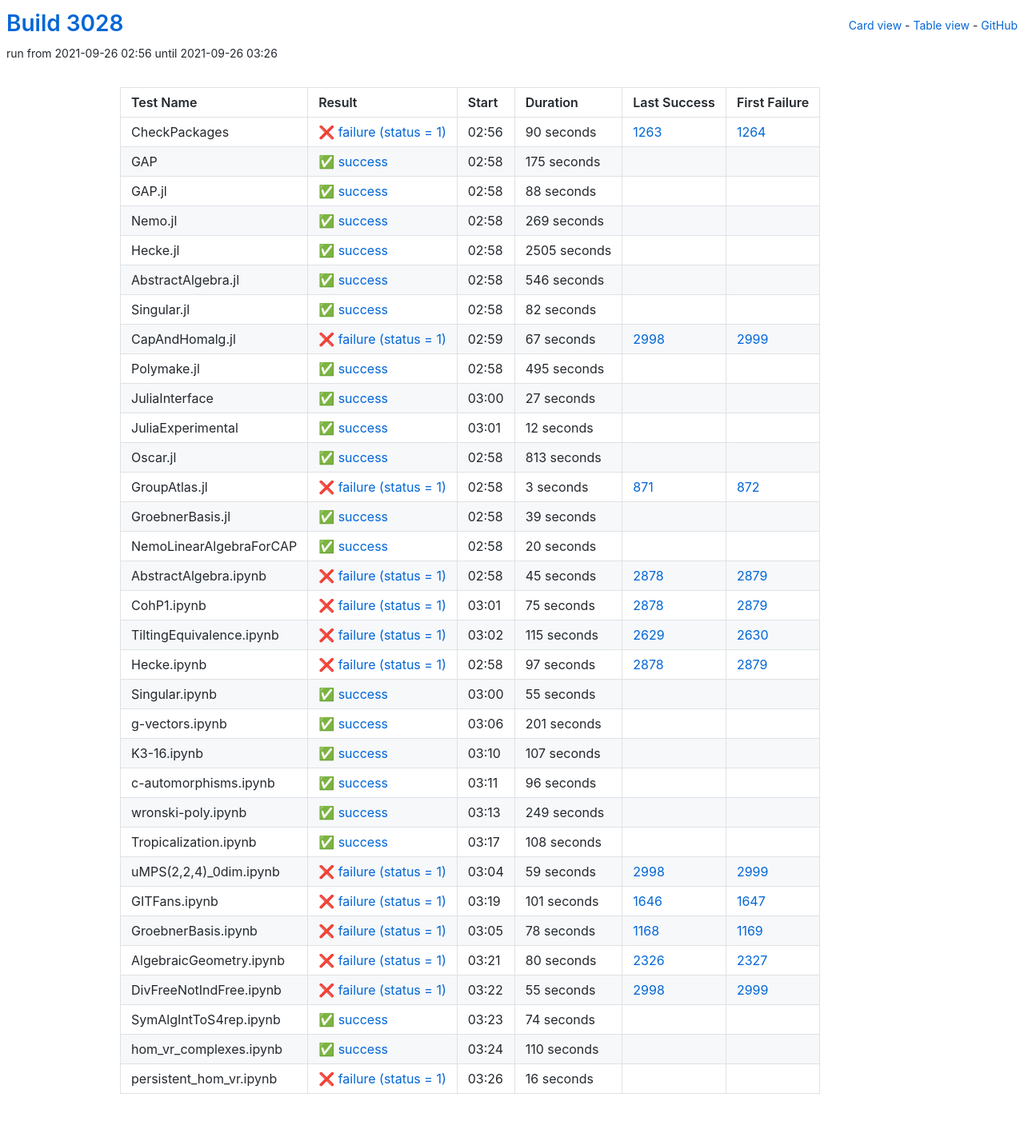
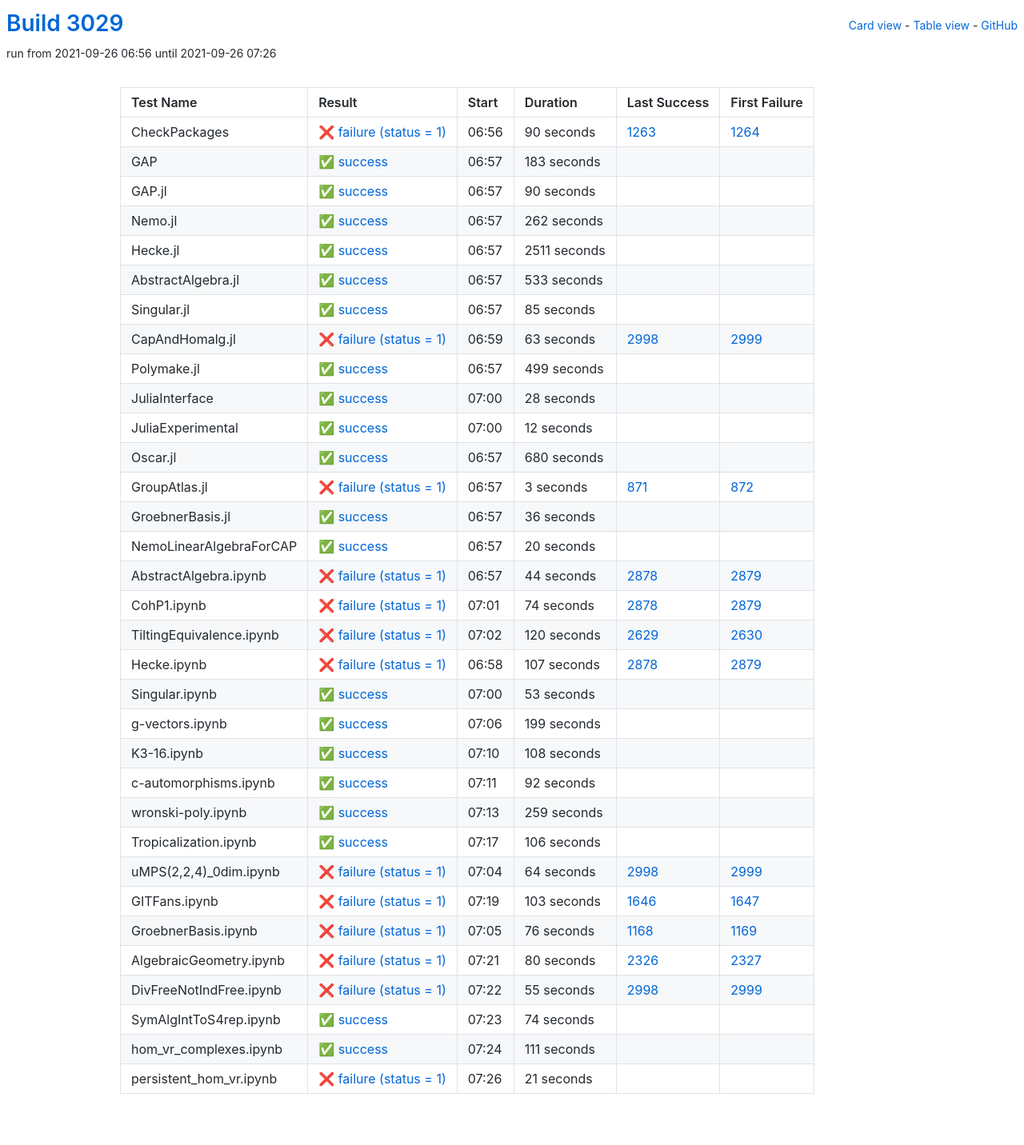
Before and after one commit to oscar-system/oscar-ci-status-stable, a Jekyll site: the page built from table.html, in a window 1280 px wide. Shown: the whole page at 80% size. Built offline with Jekyll 4.4.1, drawn with Linux system fonts in a browser that asks for light colours.

Commit message:
Build #3029

```diff
--- a/_data/ci.yml
+++ b/_data/ci.yml
@@ -1,6 +1,6 @@
 ---
-build: 3028
-build_url: https://oscarci.mathematik.uni-kl.de/job/oscar-stable/3028/
+build: 3029
+build_url: https://oscarci.mathematik.uni-kl.de/job/oscar-stable/3029/
 job: oscar-stable
 organization: oscar-system
 repo: oscar-ci-status-stable
@@ -8,8 +8,8 @@ repourl: https://github.com/oscar-system/oscar-ci-status-stable
 tests:
 - name: CheckPackages
   id: checkpackages
-  log: https://oscarci.mathematik.uni-kl.de/job/oscar-stable/3028/artifact/logs/build-3028/CheckPackages.log
-  start: 2021-09-26 02:56
+  log: https://oscarci.mathematik.uni-kl.de/job/oscar-stable/3029/artifact/logs/build-3029/CheckPackages.log
+  start: 2021-09-26 06:56
   success: false
   exitcode: 1
   status: failure
@@ -20,116 +20,116 @@ tests:
   first_failure_url: https://oscarci.mathematik.uni-kl.de/job/oscar-stable/1264/
 - name: GAP
   id: gap
-  log: https://oscarci.mathematik.uni-kl.de/job/oscar-stable/3028/artifact/logs/build-3028/GAP.log
-  start: 2021-09-26 02:58
+  log: https://oscarci.mathematik.uni-kl.de/job/oscar-stable/3029/artifact/logs/build-3029/GAP.log
+  start: 2021-09-26 06:57
   success: true
   exitcode: 0
   status: success
-  duration: 175
+  duration: 183
   last_success: false
   last_success_url:
   first_failure: false
   first_failure_url:
 - name: GAP.jl
   id: gap-jl
-  log: https://oscarci.mathematik.uni-kl.de/job/oscar-stable/3028/artifact/logs/build-3028/GAP.jl.log
-  start: 2021-09-26 02:58
+  log: https://oscarci.mathematik.uni-kl.de/job/oscar-stable/3029/artifact/logs/build-3029/GAP.jl.log
+  start: 2021-09-26 06:57
   success: true
   exitcode: 0
   status: success
-  duration: 88
+  duration: 90
   last_success: false
   last_success_url:
   first_failure: false
   first_failure_url:
 - name: Nemo.jl
   id: nemo-jl
-  log: https://oscarci.mathematik.uni-kl.de/job/oscar-stable/3028/artifact/logs/build-3028/Nemo.jl.log
-  start: 2021-09-26 02:58
+  log: https://oscarci.mathematik.uni-kl.de/job/oscar-stable/3029/artifact/logs/build-3029/Nemo.jl.log
+  start: 2021-09-26 06:57
   success: true
   exitcode: 0
   status: success
-  duration: 269
+  duration: 262
   last_success: false
   last_success_url:
   first_failure: false
   first_failure_url:
 - name: Hecke.jl
   id: hecke-jl
-  log: https://oscarci.mathematik.uni-kl.de/job/oscar-stable/3028/artifact/logs/build-3028/Hecke.jl.log
-  start: 2021-09-26 02:58
+  log: https://oscarci.mathematik.uni-kl.de/job/oscar-stable/3029/artifact/logs/build-3029/Hecke.jl.log
+  start: 2021-09-26 06:57
   success: true
   exitcode: 0
   status: success
-  duration: 2505
+  duration: 2511
   last_success: false
   last_success_url:
   first_failure: false
   first_failure_url:
 - name: AbstractAlgebra.jl
   id: abstractalgebra-jl
-  log: https://oscarci.mathematik.uni-kl.de/job/oscar-stable/3028/artifact/logs/build-3028/AbstractAlgebra.jl.log
-  start: 2021-09-26 02:58
+  log: https://oscarci.mathematik.uni-kl.de/job/oscar-stable/3029/artifact/logs/build-3029/AbstractAlgebra.jl.log
+  start: 2021-09-26 06:57
   success: true
   exitcode: 0
   status: success
-  duration: 546
+  duration: 533
   last_success: false
   last_success_url:
   first_failure: false
   first_failure_url:
 - name: Singular.jl
   id: singular-jl
-  log: https://oscarci.mathematik.uni-kl.de/job/oscar-stable/3028/artifact/logs/build-3028/Singular.jl.log
-  start: 2021-09-26 02:58
+  log: https://oscarci.mathematik.uni-kl.de/job/oscar-stable/3029/artifact/logs/build-3029/Singular.jl.log
+  start: 2021-09-26 06:57
   success: true
   exitcode: 0
   status: success
-  duration: 82
+  duration: 85
   last_success: false
   last_success_url:
   first_failure: false
   first_failure_url:
 - name: CapAndHomalg.jl
   id: capandhomalg-jl
-  log: https://oscarci.mathematik.uni-kl.de/job/oscar-stable/3028/artifact/logs/build-3028/CapAndHomalg.jl.log
-  start: 2021-09-26 02:59
+  log: https://oscarci.mathematik.uni-kl.de/job/oscar-stable/3029/artifact/logs/build-3029/CapAndHomalg.jl.log
+  start: 2021-09-26 06:59
   success: false
   exitcode: 1
   status: failure
-  duration: 67
+  duration: 63
   last_success: 2998
   last_success_url: https://oscarci.mathematik.uni-kl.de/job/oscar-stable/2998/
   first_failure: 2999
   first_failure_url: https://oscarci.mathematik.uni-kl.de/job/oscar-stable/2999/
 - name: Polymake.jl
   id: polymake-jl
-  log: https://oscarci.mathematik.uni-kl.de/job/oscar-stable/3028/artifact/logs/build-3028/Polymake.jl.log
-  start: 2021-09-26 02:58
+  log: https://oscarci.mathematik.uni-kl.de/job/oscar-stable/3029/artifact/logs/build-3029/Polymake.jl.log
+  start: 2021-09-26 06:57
   success: true
   exitcode: 0
   status: success
-  duration: 495
+  duration: 499
   last_success: false
   last_success_url:
   first_failure: false
   first_failure_url:
 - name: JuliaInterface
   id: juliainterface
-  log: https://oscarci.mathematik.uni-kl.de/job/oscar-stable/3028/artifact/logs/build-3028/JuliaInterface.log
-  start: 2021-09-26 03:00
+  log: https://oscarci.mathematik.uni-kl.de/job/oscar-stable/3029/artifact/logs/build-3029/JuliaInterface.log
+  start: 2021-09-26 07:00
   success: true
   exitcode: 0
   status: success
-  duration: 27
+  duration: 28
   last_success: false
   last_success_url:
   first_failure: false
   first_failure_url:
 - name: JuliaExperimental
   id: juliaexperimental
-  log: https://oscarci.mathematik.uni-kl.de/job/oscar-stable/3028/artifact/logs/build-3028/JuliaExperimental.log
-  start: 2021-09-26 03:01
+  log: https://oscarci.mathematik.uni-kl.de/job/oscar-stable/3029/artifact/logs/build-3029/JuliaExperimental.log
+  start: 2021-09-26 07:00
   success: true
   exitcode: 0
   status: success
@@ -140,20 +140,20 @@ tests:
   first_failure_url:
 - name: Oscar.jl
   id: oscar-jl
-  log: https://oscarci.mathematik.uni-kl.de/job/oscar-stable/3028/artifact/logs/build-3028/Oscar.jl.log
-  start: 2021-09-26 02:58
+  log: https://oscarci.mathematik.uni-kl.de/job/oscar-stable/3029/artifact/logs/build-3029/Oscar.jl.log
+  start: 2021-09-26 06:57
   success: true
   exitcode: 0
   status: success
-  duration: 813
+  duration: 680
   last_success: false
   last_success_url:
   first_failure: false
   first_failure_url:
 - name: GroupAtlas.jl
   id: groupatlas-jl
-  log: https://oscarci.mathematik.uni-kl.de/job/oscar-stable/3028/artifact/logs/build-3028/GroupAtlas.jl.log
-  start: 2021-09-26 02:58
+  log: https://oscarci.mathematik.uni-kl.de/job/oscar-stable/3029/artifact/logs/build-3029/GroupAtlas.jl.log
+  start: 2021-09-26 06:57
   success: false
   exitcode: 1
   status: failure
@@ -164,20 +164,20 @@ tests:
   first_failure_url: https://oscarci.mathematik.uni-kl.de/job/oscar-stable/872/
 - name: GroebnerBasis.jl
   id: groebnerbasis-jl
-  log: https://oscarci.mathematik.uni-kl.de/job/oscar-stable/3028/artifact/logs/build-3028/GroebnerBasis.jl.log
-  start: 2021-09-26 02:58
+  log: https://oscarci.mathematik.uni-kl.de/job/oscar-stable/3029/artifact/logs/build-3029/GroebnerBasis.jl.log
+  start: 2021-09-26 06:57
   success: true
   exitcode: 0
   status: success
-  duration: 39
+  duration: 36
   last_success: false
   last_success_url:
   first_failure: false
   first_failure_url:
 - name: NemoLinearAlgebraForCAP
   id: nemolinearalgebraforcap
-  log: https://oscarci.mathematik.uni-kl.de/job/oscar-stable/3028/artifact/logs/build-3028/NemoLinearAlgebraForCAP.log
-  start: 2021-09-26 02:58
+  log: https://oscarci.mathematik.uni-kl.de/job/oscar-stable/3029/artifact/logs/build-3029/NemoLinearAlgebraForCAP.log
+  start: 2021-09-26 06:57
   success: true
   exitcode: 0
   status: success
@@ -188,116 +188,80 @@ tests:
   first_failure_url:
 - name: AbstractAlgebra.ipynb
   id: abstractalgebra-ipynb
-  log: https://oscarci.mathematik.uni-kl.de/job/oscar-stable/3028/artifact/logs/build-3028/AbstractAlgebra.ipynb.log
-  start: 2021-09-26 02:58
+  log: https://oscarci.mathematik.uni-kl.de/job/oscar-stable/3029/artifact/logs/build-3029/AbstractAlgebra.ipynb.log
+  start: 2021-09-26 06:57
   success: false
   exitcode: 1
   status: failure
-  duration: 45
+  duration: 44
   last_success: 2878
   last_success_url: https://oscarci.mathematik.uni-kl.de/job/oscar-stable/2878/
   first_failure: 2879
   first_failure_url: https://oscarci.mathematik.uni-kl.de/job/oscar-stable/2879/
 - name: CohP1.ipynb
   id: cohp1-ipynb
-  log: https://oscarci.mathematik.uni-kl.de/job/oscar-stable/3028/artifact/logs/build-3028/CohP1.ipynb.log
-  start: 2021-09-26 03:01
+  log: https://oscarci.mathematik.uni-kl.de/job/oscar-stable/3029/artifact/logs/build-3029/CohP1.ipynb.log
+  start: 2021-09-26 07:01
   success: false
   exitcode: 1
   status: failure
-  duration: 75
+  duration: 74
   last_success: 2878
   last_success_url: https://oscarci.mathematik.uni-kl.de/job/oscar-stable/2878/
   first_failure: 2879
   first_failure_url: https://oscarci.mathematik.uni-kl.de/job/oscar-stable/2879/
 - name: TiltingEquivalence.ipynb
   id: tiltingequivalence-ipynb
-  log: https://oscarci.mathematik.uni-kl.de/job/oscar-stable/3028/artifact/logs/build-3028/TiltingEquivalence.ipynb.log
-  start: 2021-09-26 03:02
+  log: https://oscarci.mathematik.uni-kl.de/job/oscar-stable/3029/artifact/logs/build-3029/TiltingEquivalence.ipynb.log
+  start: 2021-09-26 07:02
   success: false
   exitcode: 1
   status: failure
-  duration: 115
+  duration: 120
   last_success: 2629
   last_success_url: https://oscarci.mathematik.uni-kl.de/job/oscar-stable/2629/
   first_failure: 2630
   first_failure_url: https://oscarci.mathematik.uni-kl.de/job/oscar-stable/2630/
 - name: Hecke.ipynb
   id: hecke-ipynb
-  log: https://oscarci.mathematik.uni-kl.de/job/oscar-stable/3028/artifact/logs/build-3028/Hecke.ipynb.log
-  start: 2021-09-26 02:58
+  log: https://oscarci.mathematik.uni-kl.de/job/oscar-stable/3029/artifact/logs/build-3029/Hecke.ipynb.log
+  start: 2021-09-26 06:58
   success: false
   exitcode: 1
   status: failure
-  duration: 97
+  duration: 107
   last_success: 2878
   last_success_url: https://oscarci.mathematik.uni-kl.de/job/oscar-stable/2878/
   first_failure: 2879
   first_failure_url: https://oscarci.mathematik.uni-kl.de/job/oscar-stable/2879/
 - name: Singular.ipynb
   id: singular-ipynb
-  log: https://oscarci.mathematik.uni-kl.de/job/oscar-stable/3028/artifact/logs/build-3028/Singular.ipynb.log
-  start: 2021-09-26 03:00
+  log: https://oscarci.mathematik.uni-kl.de/job/oscar-stable/3029/artifact/logs/build-3029/Singular.ipynb.log
+  start: 2021-09-26 07:00
   success: true
   exitcode: 0
   status: success
-  duration: 55
+  duration: 53
   last_success: false
   last_success_url:
   first_failure: false
   first_failure_url:
 - name: g-vectors.ipynb
   id: g-vectors-ipynb
-  log: https://oscarci.mathematik.uni-kl.de/job/oscar-stable/3028/artifact/logs/build-3028/g-vectors.ipynb.log
-  start: 2021-09-26 03:06
+  log: https://oscarci.mathematik.uni-kl.de/job/oscar-stable/3029/artifact/logs/build-3029/g-vectors.ipynb.log
+  start: 2021-09-26 07:06
   success: true
   exitcode: 0
   status: success
-  duration: 201
+  duration: 199
   last_success: false
   last_success_url:
   first_failure: false
   first_failure_url:
 - name: K3-16.ipynb
   id: k3-16-ipynb
-  log: https://oscarci.mathematik.uni-kl.de/job/oscar-stable/3028/artifact/logs/build-3028/K3-16.ipynb.log
-  start: 2021-09-26 03:10
-  success: true
-  exitcode: 0
-  status: success
-  duration: 107
-  last_success: false
-  last_success_url:
-  first_failure: false
-  first_failure_url:
-- name: c-automorphisms.ipynb
-  id: c-automorphisms-ipynb
-  log: https://oscarci.mathematik.uni-kl.de/job/oscar-stable/3028/artifact/logs/build-3028/c-automorphisms.ipynb.log
-  start: 2021-09-26 03:11
-  success: true
-  exitcode: 0
-  status: success
-  duration: 96
-  last_success: false
-  last_success_url:
-  first_failure: false
-  first_failure_url:
-- name: wronski-poly.ipynb
-  id: wronski-poly-ipynb
-  log: https://oscarci.mathematik.uni-kl.de/job/oscar-stable/3028/artifact/logs/build-3028/wronski-poly.ipynb.log
-  start: 2021-09-26 03:13
-  success: true
-  exitcode: 0
-  status: success
-  duration: 249
-  last_success: false
-  last_success_url:
-  first_failure: false
-  first_failure_url:
-- name: Tropicalization.ipynb
-  id: tropicalization-ipynb
-  log: https://oscarci.mathematik.uni-kl.de/job/oscar-stable/3028/artifact/logs/build-3028/Tropicalization.ipynb.log
-  start: 2021-09-26 03:17
+  log: https://oscarci.mathematik.uni-kl.de/job/oscar-stable/3029/artifact/logs/build-3029/K3-16.ipynb.log
+  start: 2021-09-26 07:10
   success: true
   exitcode: 0
   status: success
@@ -306,46 +270,82 @@ tests:
   last_success_url:
   first_failure: false
   first_failure_url:
+- name: c-automorphisms.ipynb
+  id: c-automorphisms-ipynb
+  log: https://oscarci.mathematik.uni-kl.de/job/oscar-stable/3029/artifact/logs/build-3029/c-automorphisms.ipynb.log
+  start: 2021-09-26 07:11
+  success: true
+  exitcode: 0
+  status: success
+  duration: 92
+  last_success: false
+  last_success_url:
+  first_failure: false
+  first_failure_url:
+- name: wronski-poly.ipynb
+  id: wronski-poly-ipynb
+  log: https://oscarci.mathematik.uni-kl.de/job/oscar-stable/3029/artifact/logs/build-3029/wronski-poly.ipynb.log
+  start: 2021-09-26 07:13
+  success: true
+  exitcode: 0
+  status: success
+  duration: 259
+  last_success: false
+  last_success_url:
+  first_failure: false
+  first_failure_url:
+- name: Tropicalization.ipynb
+  id: tropicalization-ipynb
+  log: https://oscarci.mathematik.uni-kl.de/job/oscar-stable/3029/artifact/logs/build-3029/Tropicalization.ipynb.log
+  start: 2021-09-26 07:17
+  success: true
+  exitcode: 0
+  status: success
+  duration: 106
+  last_success: false
+  last_success_url:
+  first_failure: false
+  first_failure_url:
 - name: uMPS(2,2,4)_0dim.ipynb
   id: umps-2-2-4-0dim-ipynb
-  log: https://oscarci.mathematik.uni-kl.de/job/oscar-stable/3028/artifact/logs/build-3028/uMPS-2-2-4-_0dim.ipynb.log
-  start: 2021-09-26 03:04
+  log: https://oscarci.mathematik.uni-kl.de/job/oscar-stable/3029/artifact/logs/build-3029/uMPS-2-2-4-_0dim.ipynb.log
+  start: 2021-09-26 07:04
   success: false
   exitcode: 1
   status: failure
-  duration: 59
+  duration: 64
   last_success: 2998
   last_success_url: https://oscarci.mathematik.uni-kl.de/job/oscar-stable/2998/
   first_failure: 2999
   first_failure_url: https://oscarci.mathematik.uni-kl.de/job/oscar-stable/2999/
 - name: GITFans.ipynb
   id: gitfans-ipynb
-  log: https://oscarci.mathematik.uni-kl.de/job/oscar-stable/3028/artifact/logs/build-3028/GITFans.ipynb.log
-  start: 2021-09-26 03:19
+  log: https://oscarci.mathematik.uni-kl.de/job/oscar-stable/3029/artifact/logs/build-3029/GITFans.ipynb.log
+  start: 2021-09-26 07:19
   success: false
   exitcode: 1
   status: failure
-  duration: 101
+  duration: 103
   last_success: 1646
   last_success_url: https://oscarci.mathematik.uni-kl.de/job/oscar-stable/1646/
   first_failure: 1647
   first_failure_url: https://oscarci.mathematik.uni-kl.de/job/oscar-stable/1647/
 - name: GroebnerBasis.ipynb
   id: groebnerbasis-ipynb
-  log: https://oscarci.mathematik.uni-kl.de/job/oscar-stable/3028/artifact/logs/build-3028/GroebnerBasis.ipynb.log
-  start: 2021-09-26 03:05
+  log: https://oscarci.mathematik.uni-kl.de/job/oscar-stable/3029/artifact/logs/build-3029/GroebnerBasis.ipynb.log
+  start: 2021-09-26 07:05
   success: false
   exitcode: 1
   status: failure
-  duration: 78
+  duration: 76
   last_success: 1168
   last_success_url: https://oscarci.mathematik.uni-kl.de/job/oscar-stable/1168/
   first_failure: 1169
   first_failure_url: https://oscarci.mathematik.uni-kl.de/job/oscar-stable/1169/
 - name: AlgebraicGeometry.ipynb
   id: algebraicgeometry-ipynb
-  log: https://oscarci.mathematik.uni-kl.de/job/oscar-stable/3028/artifact/logs/build-3028/AlgebraicGeometry.ipynb.log
-  start: 2021-09-26 03:21
+  log: https://oscarci.mathematik.uni-kl.de/job/oscar-stable/3029/artifact/logs/build-3029/AlgebraicGeometry.ipynb.log
+  start: 2021-09-26 07:21
   success: false
   exitcode: 1
   status: failure
@@ -356,8 +356,8 @@ tests:
   first_failure_url: https://oscarci.mathematik.uni-kl.de/job/oscar-stable/2327/
 - name: DivFreeNotIndFree.ipynb
   id: divfreenotindfree-ipynb
-  log: https://oscarci.mathematik.uni-kl.de/job/oscar-stable/3028/artifact/logs/build-3028/DivFreeNotIndFree.ipynb.log
-  start: 2021-09-26 03:22
+  log: https://oscarci.mathematik.uni-kl.de/job/oscar-stable/3029/artifact/logs/build-3029/DivFreeNotIndFree.ipynb.log
+  start: 2021-09-26 07:22
   success: false
   exitcode: 1
   status: failure
@@ -368,8 +368,8 @@ tests:
   first_failure_url: https://oscarci.mathematik.uni-kl.de/job/oscar-stable/2999/
 - name: SymAlgIntToS4rep.ipynb
   id: symalginttos4rep-ipynb
-  log: https://oscarci.mathematik.uni-kl.de/job/oscar-stable/3028/artifact/logs/build-3028/SymAlgIntToS4rep.ipynb.log
-  start: 2021-09-26 03:23
+  log: https://oscarci.mathematik.uni-kl.de/job/oscar-stable/3029/artifact/logs/build-3029/SymAlgIntToS4rep.ipynb.log
+  start: 2021-09-26 07:23
   success: true
   exitcode: 0
   status: success
@@ -380,24 +380,24 @@ tests:
   first_failure_url:
 - name: hom_vr_complexes.ipynb
   id: hom-vr-complexes-ipynb
-  log: https://oscarci.mathematik.uni-kl.de/job/oscar-stable/3028/artifact/logs/build-3028/hom_vr_complexes.ipynb.log
-  start: 2021-09-26 03:24
+  log: https://oscarci.mathematik.uni-kl.de/job/oscar-stable/3029/artifact/logs/build-3029/hom_vr_complexes.ipynb.log
+  start: 2021-09-26 07:24
   success: true
   exitcode: 0
   status: success
-  duration: 110
+  duration: 111
   last_success: false
   last_success_url:
   first_failure: false
   first_failure_url:
 - name: persistent_hom_vr.ipynb
   id: persistent-hom-vr-ipynb
-  log: https://oscarci.mathematik.uni-kl.de/job/oscar-stable/3028/artifact/logs/build-3028/persistent_hom_vr.ipynb.log
-  start: 2021-09-26 03:26
+  log: https://oscarci.mathematik.uni-kl.de/job/oscar-stable/3029/artifact/logs/build-3029/persistent_hom_vr.ipynb.log
+  start: 2021-09-26 07:26
   success: false
   exitcode: 1
   status: failure
-  duration: 16
+  duration: 21
   last_success: false
   last_success_url:
   first_failure: false
```
Also changed, not shown: README.md.
